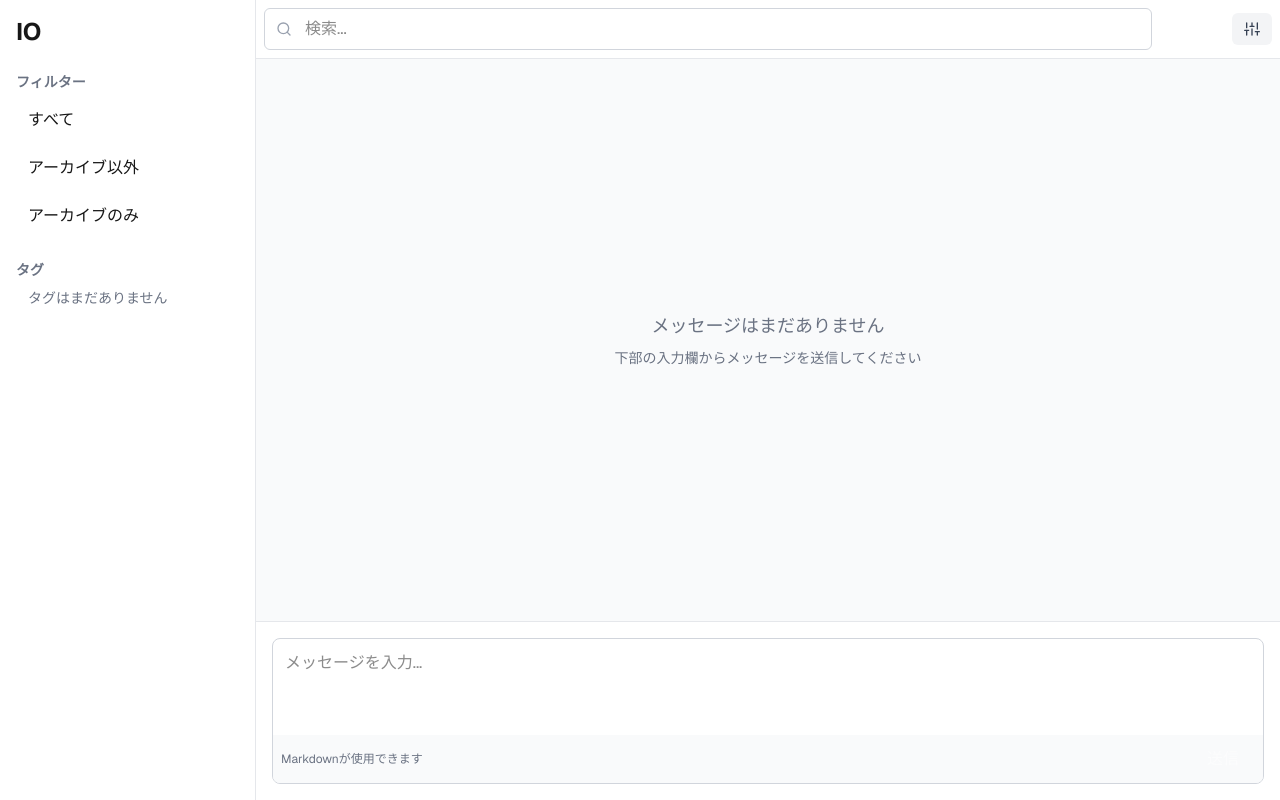
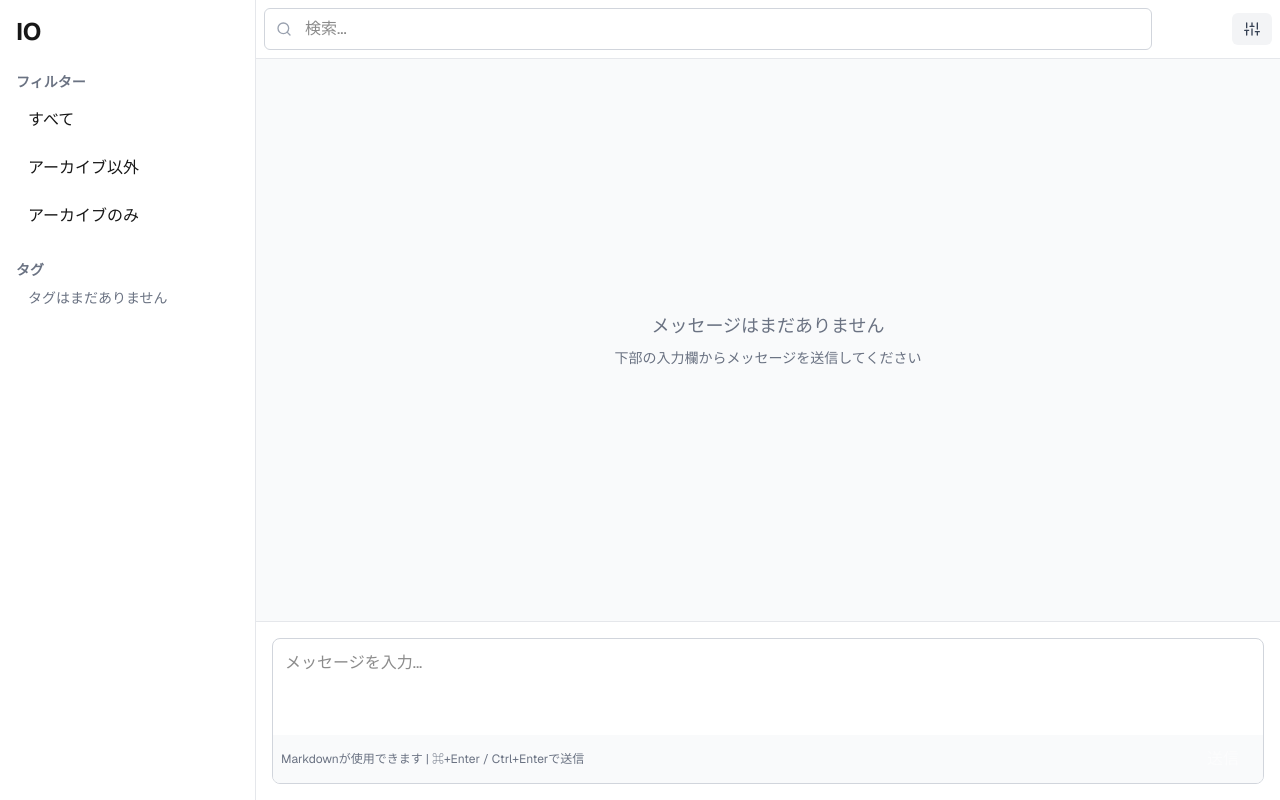
Before and after one commit to udus122/io-demo, a Next.js app in the folder io-app/: page / in a window 1280 px wide. Built offline with nearby package versions, Linux system fonts and the light colour scheme.

Commit message:
feat: メッセージ送信をcmd+Enter/Ctrl+Enterに変更 🚀

```diff
--- a/io-app/src/components/message/MessageInput.tsx
+++ b/io-app/src/components/message/MessageInput.tsx
@@ -21,7 +21,7 @@ const MessageInput: React.FC<MessageInputProps> = ({
   };
 
   const handleKeyDown = (e: KeyboardEvent<HTMLTextAreaElement>) => {
-    if (e.key === 'Enter' && !e.shiftKey) {
+    if (e.key === 'Enter' && (e.metaKey || e.ctrlKey)) {
       e.preventDefault();
       handleSubmit();
     }
@@ -40,7 +40,7 @@ const MessageInput: React.FC<MessageInputProps> = ({
         />
         <div className="flex justify-between items-center p-2 bg-gray-50 dark:bg-gray-700">
           <div className="text-xs text-gray-500 dark:text-gray-400">
-            {replyToId ? '返信を作成中...' : 'Markdownが使用できます'}
+            {replyToId ? '返信を作成中...' : 'Markdownが使用できます | ⌘+Enter / Ctrl+Enterで送信'}
           </div>
           <button
             onClick={handleSubmit}
```
